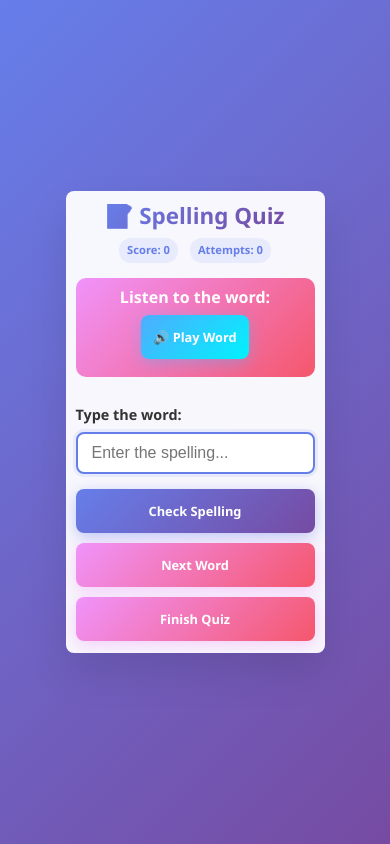
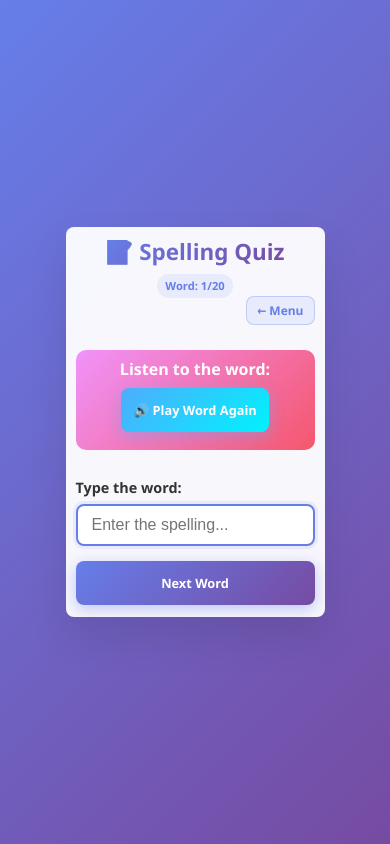
Before and after one commit to jt10101/spelling-app, a React (Vite) app: page / in a window 390 px wide. Both pictures are taken after a click on the button "Start Quiz". Built offline with nearby package versions, Linux system fonts and the light colour scheme.

Commit message:
responsive design + css changes

```diff
--- a/src/App.css
+++ b/src/App.css
@@ -220,6 +220,7 @@ body {
   margin-bottom: 15px;
   flex-wrap: wrap;
   gap: 8px;
+  position: relative;
 }
 
 .header .title {
@@ -242,6 +243,98 @@ body {
   border-radius: 12px;
   font-size: 0.75rem;
   white-space: nowrap;
+}
+
+.btn-back-menu {
+  position: absolute;
+  top: 0;
+  right: 0;
+  background: rgba(102, 126, 234, 0.1);
+  color: #667eea;
+  border: 1px solid rgba(102, 126, 234, 0.3);
+  padding: 6px 12px;
+  border-radius: 8px;
+  font-size: 0.8rem;
+  font-weight: 600;
+  cursor: pointer;
+  transition: all 0.3s ease;
+  text-decoration: none;
+  min-height: 32px;
+  display: flex;
+  align-items: center;
+  justify-content: center;
+}
+
+.btn-back-menu:hover {
+  background: rgba(102, 126, 234, 0.2);
+  border-color: rgba(102, 126, 234, 0.5);
+  transform: translateY(-1px);
+}
+
+/* Summary page styles */
+.summary-section {
+  margin: 20px 0;
+  text-align: left;
+}
+
+.summary-section h3 {
+  margin-bottom: 15px;
+  font-size: 1.2rem;
+  color: #333;
+  text-align: center;
+}
+
+.summary-grid {
+  display: flex;
+  flex-direction: column;
+  gap: 12px;
+  max-height: 300px;
+  overflow-y: auto;
+  padding-right: 8px;
+  -webkit-overflow-scrolling: touch;
+}
+
+.summary-item {
+  background: white;
+  border: 2px solid #e1e5e9;
+  border-radius: 10px;
+  padding: 15px;
+  transition: all 0.3s ease;
+}
+
+.summary-item.correct {
+  border-color: #4ade80;
+  background: rgba(74, 222, 128, 0.05);
+}
+
+.summary-item.incorrect {
+  border-color: #f87171;
+  background: rgba(248, 113, 113, 0.05);
+}
+
+.summary-word {
+  margin-bottom: 8px;
+  font-size: 0.95rem;
+  color: #333;
+}
+
+.summary-answer {
+  margin-bottom: 6px;
+  font-size: 0.9rem;
+  color: #666;
+}
+
+.summary-result {
+  font-weight: 600;
+  font-size: 0.9rem;
+}
+
+.summary-item.correct .summary-result {
+  color: #16a34a;
+}
+
+.summary-item.incorrect .summary-result {
+  color: #dc2626;
 }
 
 /* Quiz area styles */
@@ -612,6 +705,14 @@ body {
   .header {
     flex-direction: column;
     text-align: center;
+    gap: 10px;
+  }
+
+  .btn-back-menu {
+    position: static;
+    align-self: flex-end;
+    margin-top: -10px;
+    margin-bottom: 10px;
   }
 
   .stats {
@@ -659,6 +760,14 @@ body {
   .voice-settings-menu {
     padding: 12px;
   }
+
+  .summary-grid {
+    max-height: 250px;
+  }
+
+  .summary-item {
+    padding: 12px;
+  }
 }
 
 @media (max-width: 480px) {
@@ -679,6 +788,16 @@ body {
   .subtitle {
     font-size: 0.75rem;
     margin-bottom: 10px;
+  }
+
+  .header {
+    gap: 8px;
+  }
+
+  .btn-back-menu {
+    font-size: 0.75rem;
+    padding: 5px 10px;
+    min-height: 28px;
   }
 
   .word-display {
@@ -733,6 +852,18 @@ body {
   .voice-settings-menu {
     padding: 10px 8px;
   }
+
+  .summary-grid {
+    max-height: 200px;
+  }
+
+  .summary-item {
+    padding: 10px;
+  }
+
+  .summary-section h3 {
+    font-size: 1.1rem;
+  }
 }
 
 /* Extra small screens */
@@ -761,6 +892,19 @@ body {
 
   .word-display {
     padding: 8px 6px;
+  }
+
+  .btn-back-menu {
+    font-size: 0.7rem;
+    padding: 4px 8px;
+  }
+
+  .summary-grid {
+    max-height: 180px;
+  }
+
+  .summary-item {
+    padding: 8px;
   }
 }
 
@@ -799,6 +943,10 @@ body {
   .word-grid {
     max-height: 120px;
   }
+
+  .summary-grid {
+    max-height: 150px;
+  }
 }
 
 /* High DPI displays */
--- a/src/App.jsx
+++ b/src/App.jsx
@@ -4,11 +4,7 @@ import "./App.css";
 function App() {
   const [currentWord, setCurrentWord] = useState("");
   const [userInput, setUserInput] = useState("");
-  const [score, setScore] = useState(0);
-  const [totalAttempts, setTotalAttempts] = useState(0);
-  const [feedback, setFeedback] = useState("");
-  const [isCorrect, setIsCorrect] = useState(null);
-  const [gameMode, setGameMode] = useState("menu"); // 'menu', 'quiz', 'results', 'wordlist', 'edit'
+  const [gameMode, setGameMode] = useState("menu"); // 'menu', 'quiz', 'results', 'summary', 'wordlist', 'edit'
   const [wordList, setWordList] = useState([
     "beautiful",
     "difficult",
@@ -36,6 +32,9 @@ function App() {
   const [editingIndex, setEditingIndex] = useState(-1);
   const [availableVoices, setAvailableVoices] = useState([]);
   const [selectedVoice, setSelectedVoice] = useState(null);
+  const [quizWords, setQuizWords] = useState([]);
+  const [currentWordIndex, setCurrentWordIndex] = useState(0);
+  const [userAnswers, setUserAnswers] = useState([]);
 
   // Load available voices when component mounts
   useEffect(() => {
@@ -76,47 +75,61 @@ function App() {
     };
   }, []);
 
+  // Auto-play word when current word changes
+  useEffect(() => {
+    if (currentWord && gameMode === "quiz") {
+      // Small delay to ensure the word is set
+      const timer = setTimeout(() => {
+        speakWord();
+      }, 500);
+      return () => clearTimeout(timer);
+    }
+  }, [currentWord, gameMode]);
+
   const startQuiz = () => {
+    // Create a randomized copy of the word list
+    const shuffledWords = [...wordList].sort(() => Math.random() - 0.5);
+    setQuizWords(shuffledWords);
+    setCurrentWordIndex(0);
+    setUserInput("");
+    setUserAnswers([]);
     setGameMode("quiz");
-    setScore(0);
-    setTotalAttempts(0);
-    setFeedback("");
-    setIsCorrect(null);
-    setUserInput("");
-    getNewWord();
+    setCurrentWord(shuffledWords[0]);
   };
 
   const getNewWord = () => {
-    const randomWord = wordList[Math.floor(Math.random() * wordList.length)];
-    setCurrentWord(randomWord);
-    setUserInput("");
-    setFeedback("");
-    setIsCorrect(null);
+    // Save current answer before moving to next word
+    if (userInput.trim()) {
+      const newAnswers = [...userAnswers];
+      newAnswers[currentWordIndex] = userInput.trim();
+      setUserAnswers(newAnswers);
+    }
+
+    const nextIndex = currentWordIndex + 1;
+    if (nextIndex < quizWords.length) {
+      setCurrentWordIndex(nextIndex);
+      setCurrentWord(quizWords[nextIndex]);
+      setUserInput("");
+    } else {
+      // Quiz completed - save final answer
+      const finalAnswers = [...userAnswers];
+      finalAnswers[currentWordIndex] = userInput.trim();
+      setUserAnswers(finalAnswers);
+      setGameMode("summary");
+    }
   };
 
-  const checkSpelling = () => {
-    const isSpellingCorrect =
-      userInput.toLowerCase().trim() === currentWord.toLowerCase();
-    setIsCorrect(isSpellingCorrect);
-
-    if (isSpellingCorrect) {
-      setScore(score + 1);
-      setFeedback("Correct! Well done! 🎉");
-    } else {
-      setFeedback(`Incorrect. The correct spelling is: "${currentWord}"`);
-    }
-
-    setTotalAttempts(totalAttempts + 1);
+  const handleInputChange = (e) => {
+    const value = e.target.value;
+    // Only allow letters (a-z, A-Z) and spaces
+    const lettersOnly = value.replace(/[^a-zA-Z\s]/g, "");
+    setUserInput(lettersOnly);
   };
 
   const handleKeyPress = (e) => {
     if (e.key === "Enter") {
-      checkSpelling();
+      getNewWord();
     }
-  };
-
-  const finishQuiz = () => {
-    setGameMode("results");
   };
 
   const backToMenu = () => {
@@ -177,6 +190,16 @@ function App() {
     }
 
     return displayName;
+  };
+
+  const checkAnswer = (userAnswer, correctWord) => {
+    return userAnswer.toLowerCase() === correctWord.toLowerCase();
+  };
+
+  const getCorrectAnswersCount = () => {
+    return userAnswers.filter((answer, index) =>
+      checkAnswer(answer, quizWords[index])
+    ).length;
   };
 
   // Word list editing functions
@@ -386,29 +409,47 @@ function App() {
     );
   }
 
-  if (gameMode === "results") {
-    const percentage =
-      totalAttempts > 0 ? Math.round((score / totalAttempts) * 100) : 0;
+  if (gameMode === "summary") {
+    const correctCount = getCorrectAnswersCount();
+    const percentage = Math.round((correctCount / quizWords.length) * 100);
+
     return (
       <div className="app">
         <div className="container">
-          <h1 className="title">🏆 Quiz Results</h1>
+          <h1 className="title">📊 Quiz Summary</h1>
           <div className="results">
             <div className="result-card">
-              <h2>Final Score</h2>
+              <h2>Final Results</h2>
               <div className="score">
-                {score}/{totalAttempts}
+                {correctCount}/{quizWords.length} correct
               </div>
               <div className="percentage">{percentage}%</div>
             </div>
-            <div className="feedback-message">
-              {percentage >= 80 && "Excellent! You're a spelling champion! 🏆"}
-              {percentage >= 60 &&
-                percentage < 80 &&
-                "Good job! Keep practicing! 👍"}
-              {percentage < 60 && "Keep practicing! You'll improve! 💪"}
+          </div>
+
+          <div className="summary-section">
+            <h3>Your Answers</h3>
+            <div className="summary-grid">
+              {quizWords.map((word, index) => {
+                const userAnswer = userAnswers[index] || "";
+                const isCorrect = checkAnswer(userAnswer, word);
+                return (
+                  <div key={index} className={`summary-item ${isCorrect ? 'correct' : 'incorrect'}`}>
+                    <div className="summary-word">
+                      <strong>Word {index + 1}:</strong> {word}
+                    </div>
+                    <div className="summary-answer">
+                      <strong>Your answer:</strong> {userAnswer || "(no answer)"}
+                    </div>
+                    <div className="summary-result">
+                      {isCorrect ? "✅ Correct" : "❌ Incorrect"}
+                    </div>
+                  </div>
+                );
+              })}
             </div>
           </div>
+
           <div className="menu-buttons">
             <button className="btn btn-primary" onClick={startQuiz}>
               Try Again
@@ -428,9 +469,13 @@ function App() {
         <div className="header">
           <h1 className="title">📝 Spelling Quiz</h1>
           <div className="stats">
-            <span>Score: {score}</span>
-            <span>Attempts: {totalAttempts}</span>
+            <span>
+              Word: {currentWordIndex + 1}/{quizWords.length}
+            </span>
           </div>
+          <button className="btn-back-menu" onClick={backToMenu}>
+            ← Menu
+          </button>
         </div>
 
         <div className="quiz-area">
@@ -438,7 +483,7 @@ function App() {
             <h2>Listen to the word:</h2>
             <div className="voice-controls">
               <button className="btn btn-audio" onClick={speakWord}>
-                🔊 Play Word
+                🔊 Play Word Again
               </button>
             </div>
           </div>
@@ -449,35 +494,17 @@ function App() {
               id="spelling-input"
               type="text"
               value={userInput}
-              onChange={(e) => setUserInput(e.target.value)}
+              onChange={handleInputChange}
               onKeyPress={handleKeyPress}
               placeholder="Enter the spelling..."
-              className={`spelling-input ${
-                isCorrect === true
-                  ? "correct"
-                  : isCorrect === false
-                  ? "incorrect"
-                  : ""
-              }`}
+              className="spelling-input"
               autoFocus
             />
           </div>
 
-          {feedback && (
-            <div className={`feedback ${isCorrect ? "correct" : "incorrect"}`}>
-              {feedback}
-            </div>
-          )}
-
           <div className="quiz-buttons">
-            <button className="btn btn-primary" onClick={checkSpelling}>
-              Check Spelling
-            </button>
-            <button className="btn btn-secondary" onClick={getNewWord}>
+            <button className="btn btn-primary" onClick={getNewWord}>
               Next Word
-            </button>
-            <button className="btn btn-secondary" onClick={finishQuiz}>
-              Finish Quiz
             </button>
           </div>
         </div>
```
